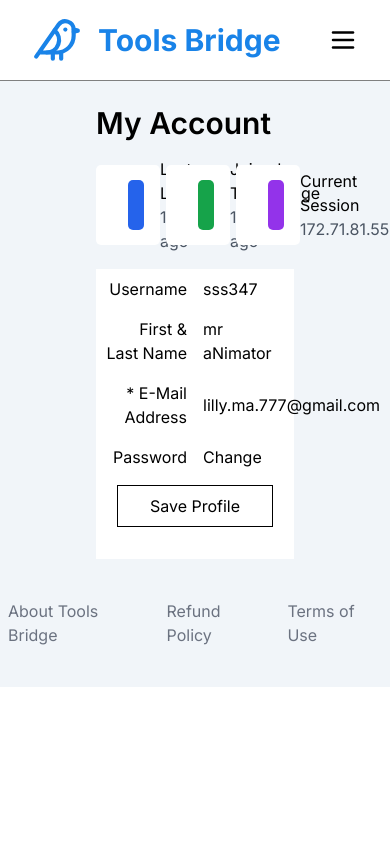
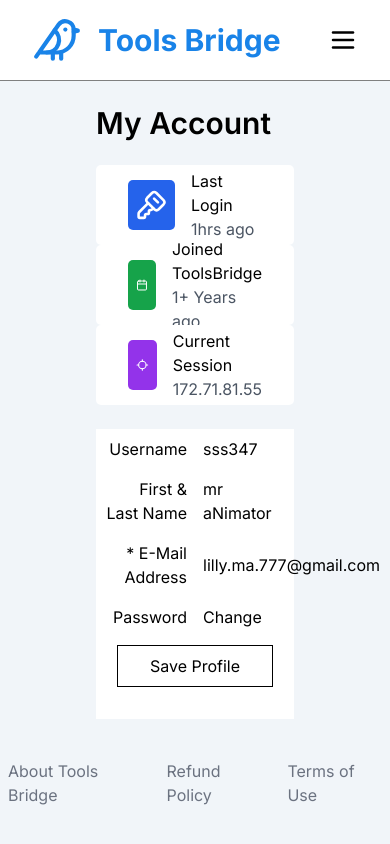
Before and after one commit to faisalakandha/salman-tools-bridge, a Next.js app in the folder frontend/: page /profile-settings in a window 390 px wide. Shown: the top 844 px of the page. Built offline with nearby package versions, Linux system fonts and the light colour scheme.

Commit message:
Account Overview Completed

```diff
--- a/frontend/src/components/ProfileSettings/AccountOverview.tsx
+++ b/frontend/src/components/ProfileSettings/AccountOverview.tsx
@@ -4,7 +4,7 @@
 
 
     return (
-        <div className="grid grid-cols-3 gap-x-3">
+        <div className="flex flex-col md:flex-row gap-x-3">
             <div style={{ borderRadius: '5px' }} className="bg-white w-full h-[80px] flex gap-x-4 flex items-center px-8">
                 <KeySquareIcon style={{ borderRadius: '5px' }} size={50} className="bg-blue-600 p-2 text-white" />
 
```
